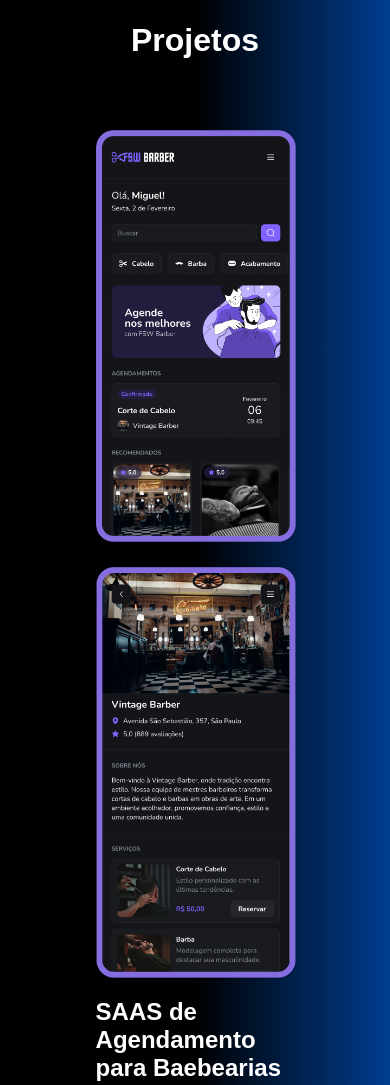
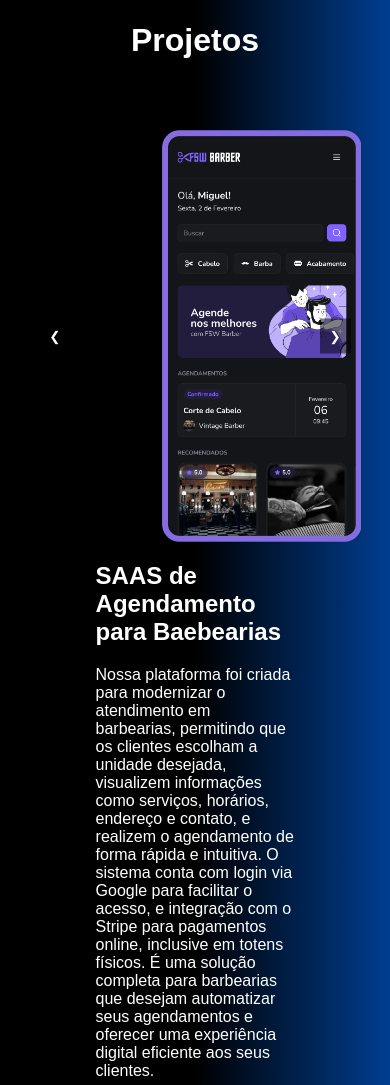
Before and after one commit to GiovanniLimaMendes/gigatechdev, a plain HTML site: page index.html in a window 390 px wide. Shown: the part 5240-6325 px from the top of the page. Drawn offline with nearby package versions, Linux system fonts and the light colour scheme.

Commit message:
feat: added carousel images of project and project2

```diff
--- a/index.html
+++ b/index.html
@@ -129,10 +129,39 @@
         </div>
         <h1>Projetos</h1>
         <div class="projects">
-            <div class="fsw-barber">
+            <div class="project" id="fsw-barber">
                 <div class="project-images">
-                    <img src="img/fsw-barber1.webp" alt="Menu inicial, projeto barbearia" width="200px">
-                    <img src="img/fsw-barber2.webp" alt="Menu barbearia, projeto barbearia" width="200px">
+                    <div class="carrossel">
+                        <div class="slides">
+                            <img src="img/fsw-barber1.webp" alt="Tela 1">
+                            <img src="img/fsw-barber2.webp" alt="Tela 2">
+                        </div>
+
+                        <!-- Botões de navegação -->
+                        <button class="prev">&#10094;</button>
+                        <button class="next">&#10095;</button>
+                    </div>
+                </div>
+                <div class="project-description">
+                    <h2>SAAS de Agendamento para Baebearias</h2>
+                    <p>Nossa plataforma foi criada para modernizar o atendimento em barbearias, permitindo que os clientes escolham a unidade desejada, visualizem informações como serviços, horários, endereço e contato, e realizem o agendamento de forma rápida e intuitiva. O sistema conta com login via Google para facilitar o acesso, e integração com o Stripe para pagamentos online, inclusive em totens físicos. É uma solução completa para barbearias que desejam automatizar seus agendamentos e oferecer uma experiência digital eficiente aos seus clientes.</p>
+                    <button class="blue-button" onclick="location.href='#contato'">Simplifique seus horários</button>
+                </div>
+            </div>
+            <div class="project">
+                <div class="project-images">
+                    <div class="carrossel">
+                        <div class="slides">
+                            <img src="img/dr-agenda.webp" alt="Tela 1">
+                            <img src="img/dr-agenda1.webp" alt="Tela 2">
+                            <img src="img/dr-agenda2.webp" alt="Tela 2">
+                        </div>
+
+                        <!-- Botões de navegação -->
+                        <button class="prev">&#10094;</button>
+                        <button class="next">&#10095;</button>
+                    </div>
+
                 </div>
                 <div class="project-description">
                     <h2>SAAS de Agendamento para Baebearias</h2>
@@ -277,6 +306,27 @@
                 console.error(error);
             });
         });
+
+        document.querySelectorAll('.carrossel').forEach(carrossel => {
+            const slides = carrossel.querySelector('.slides');
+            const images = carrossel.querySelectorAll('.slides img');
+            const prevBtn = carrossel.querySelector('.prev');
+            const nextBtn = carrossel.querySelector('.next');
+
+            let index = 0;
+
+            function showSlide(i) {
+                const slideWidth = images[0].offsetWidth + 20;
+                if (i < 0) index = images.length - 1;
+                else if (i >= images.length) index = 0;
+                else index = i;
+
+                slides.style.transform = `translateX(-${index * slideWidth}px)`;
+            }
+
+            prevBtn.addEventListener('click', () => showSlide(index - 1));
+            nextBtn.addEventListener('click', () => showSlide(index + 1));
+        });
     </script>
 
 </body>
--- a/style.css
+++ b/style.css
@@ -245,13 +245,26 @@ body {
     width: 85%;
     max-width: 85%;
     margin: 50px;
+    display: flex;
+    flex-direction: column;
+    gap: 100px;
+    /* background-color: red; */
 }
 
-.fsw-barber{
+.project{
     display: flex;
-    justify-content: space-evenly;
+    justify-content: space-between;
     flex-wrap: wrap;
     box-sizing: border-box;
+    width: 100%;
+    align-items: center;
+}
+
+#fsw-barber img{
+    max-width: 200px;
+    max-height: 500px;
+    padding-left: 40%;
+    padding-right: 100%;
 }
 
 .project-images{
@@ -532,14 +545,14 @@ textarea{
         padding: 0;
     }
 
-    .fsw-barber{
+    .project{
         justify-content: center;
         align-items: center;
         flex-direction: column;
     }
 
     .project-images{
-        width: 60%;
+        width: 100%;
         gap: 25px;
     }
 
@@ -595,3 +608,54 @@ textarea{
         max-width: 100%;
     }
 }
+
+.carrossel {
+  position: relative;
+  overflow: hidden;
+  border-radius: 8px;
+  width: 100%;
+}
+
+.slides {
+  display: flex;
+  transition: transform 0.5s ease-in-out;
+  margin-right: 20px;
+  gap: 20px;
+}
+
+.slides img {
+  /* width: calc(100% - 20px); */
+  flex-shrink: 0;
+}
+
+button.prev, button.next {
+  position: absolute;
+  top: 50%;
+  transform: translateY(-50%);
+  background-color: rgba(0,0,0,0.5);
+  color: #fff;
+  border: none;
+  padding: 10px;
+  cursor: pointer;
+  z-index: 10;
+}
+
+button.prev {
+  left: 10px;
+}
+
+button.next {
+  right: 10px;
+}
+
+@media (max-width: 768px) {
+
+    .slides{
+        width: 100%;
+    }
+
+  .carrossel {
+    width: 100%;
+    max-width: 500px;
+  }
+}
```
Also changed, not shown: img/dr-agenda.webp (added), img/dr-agenda1.webp (added), img/dr-agenda2.webp (added).
